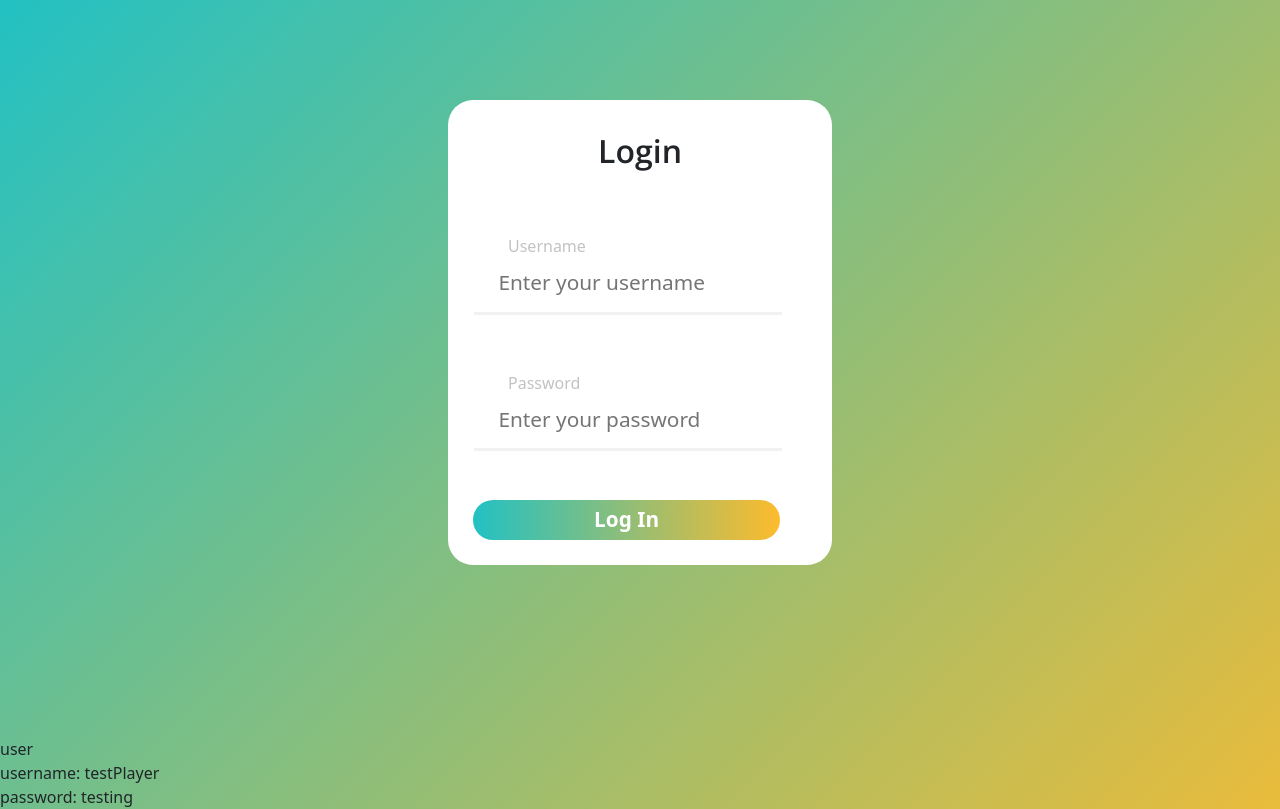
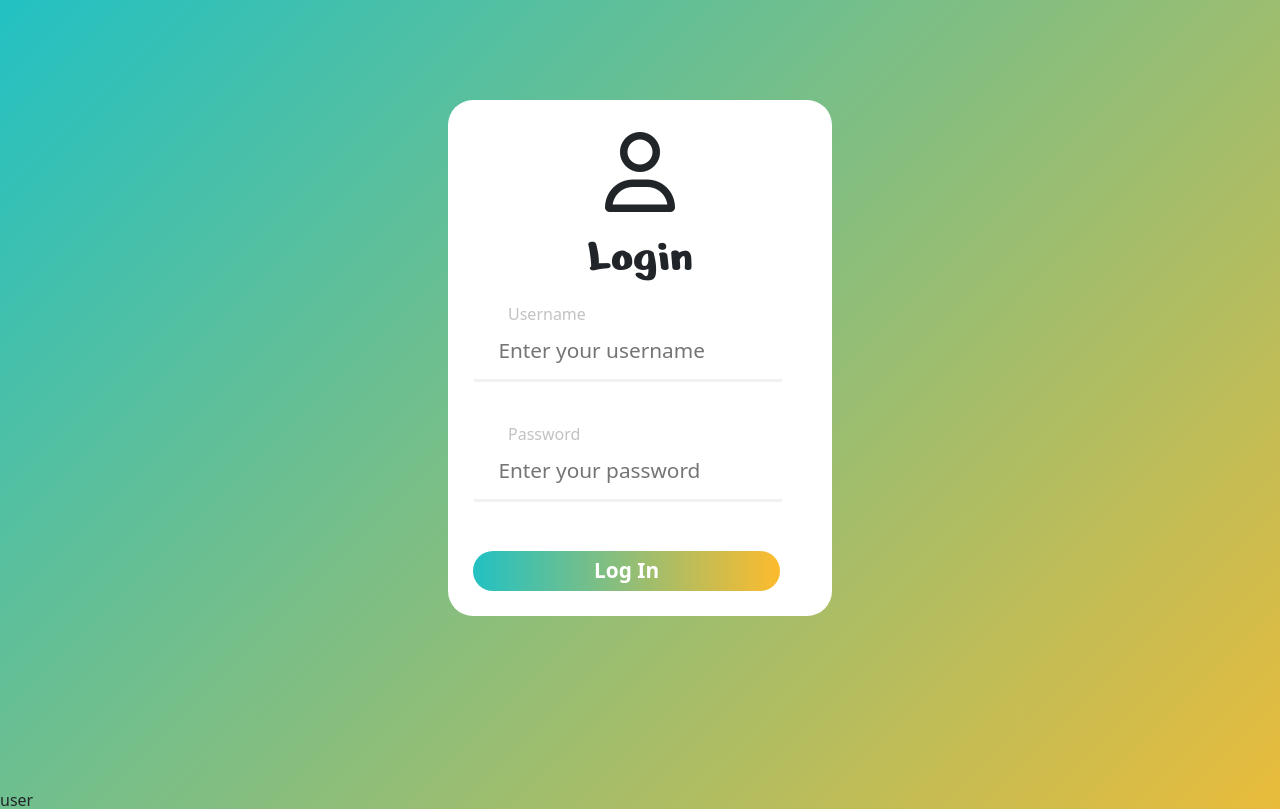
Before and after one commit to lovelycutepanda/csci2720-project, a React (Create React App) app: page / in a window 1280 px wide. Shown: the top 809 px of the page. Built offline with nearby package versions, Linux system fonts and the light colour scheme; no server answers.

Commit message:
login page layout

```diff
--- a/public/index.html
+++ b/public/index.html
@@ -2,6 +2,7 @@
 <html lang="en">
   <head>
     <meta name="viewport" content="width=device-width, initial-scale=1" />
+    <script src="https://kit.fontawesome.com/7663343623.js" crossorigin="anonymous"></script>
     <title>csci2720 project</title>
   </head>
   <body>
--- a/src/frontend/Login.css
+++ b/src/frontend/Login.css
@@ -1,4 +1,5 @@
-@import url('https://fonts.googleapis.com/css?family=Open+Sans:600|Work+Sans:400,500,600,700&display=swap');
+/*login page layout*/
+@import url('https://fonts.googleapis.com/css2?family=Nerko+One&family=Oswald:wght@400;500&display=swap');
 
 .loginform{
     max-width: 500px;
@@ -11,19 +12,24 @@
     border-radius: 25px;
 }
 
+.usericon{
+    text-align: center;
+    padding-top: 2rem;
+}
+
 .header{
     text-align: center;
-    font-family: 'open sans', sans-serif;
-    padding: 2rem 0;
+    font-family: 'Nerko One', cursive;
+    padding-top: 1rem;
     margin: 0;
-    font-size: 2rem;
+    font-size: 3rem;
 }
 
 .row{
     display: flex;
     flex-direction: column;
     align-items: center;
-    padding-top: 2rem;
+    padding-top: 1rem;
     max-width: 100%;
 }
 
--- a/src/frontend/Login.js
+++ b/src/frontend/Login.js
@@ -52,6 +52,11 @@ const Login = () => {
 
       {/* please work on frontend design */}
       <div className='loginform'>
+
+      <div className='usericon'>
+      <i class="fa-regular fa-user fa-5x"></i>
+      </div>
+
       <h2 className='header'>Login</h2>
 
       <form>
--- a/src/index.css
+++ b/src/index.css
@@ -1,9 +1,8 @@
-@import url('https://fonts.googleapis.com/css?family=Open+Sans:600|Work+Sans:400,500,600,700&display=swap');
+/*layout*/
 
 body{
   background: rgb(34,193,195);
   background: linear-gradient(135deg, rgba(34,193,195,1) 0%,     rgba(253,187,45,1) 100%);
-  font-family: "work sans";
 }
 
 .map-container {
```
